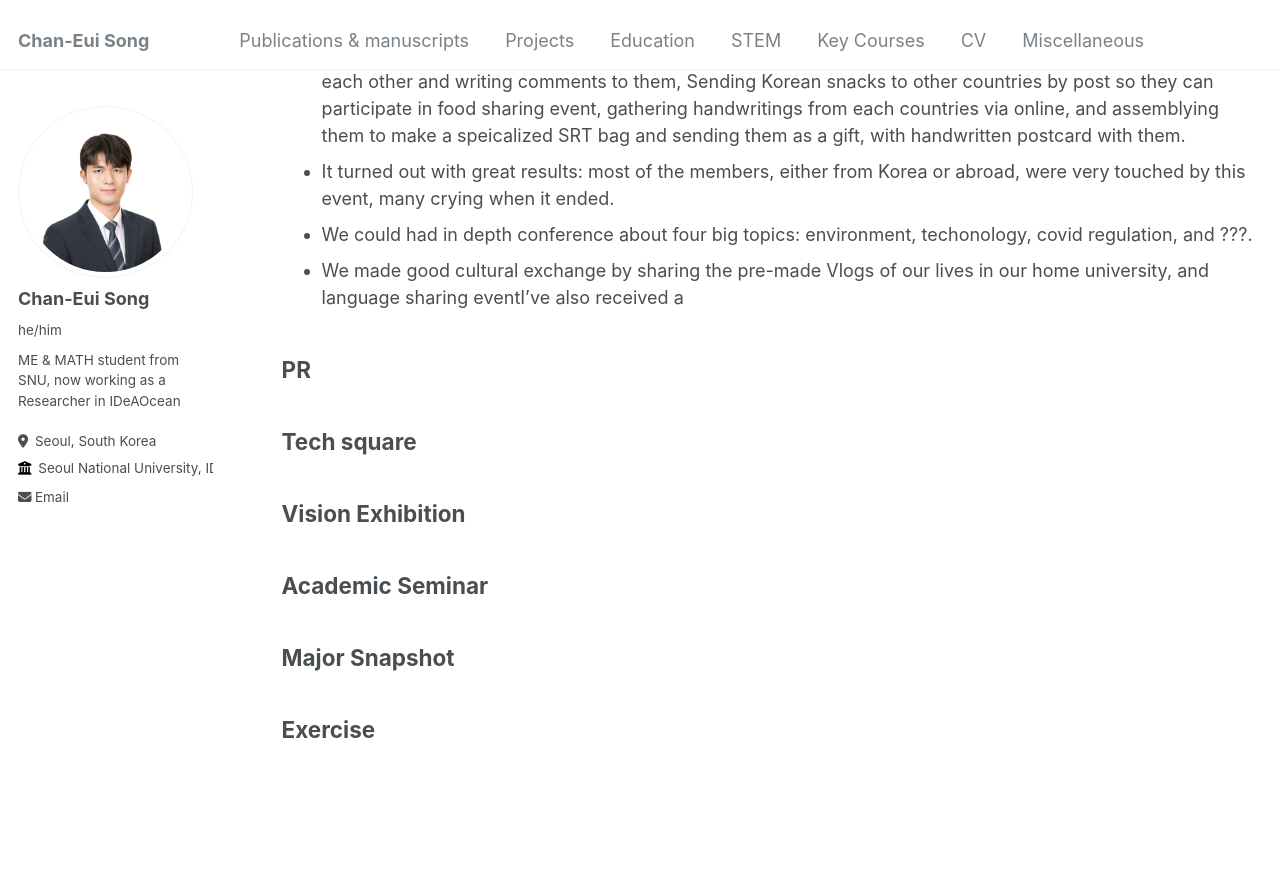
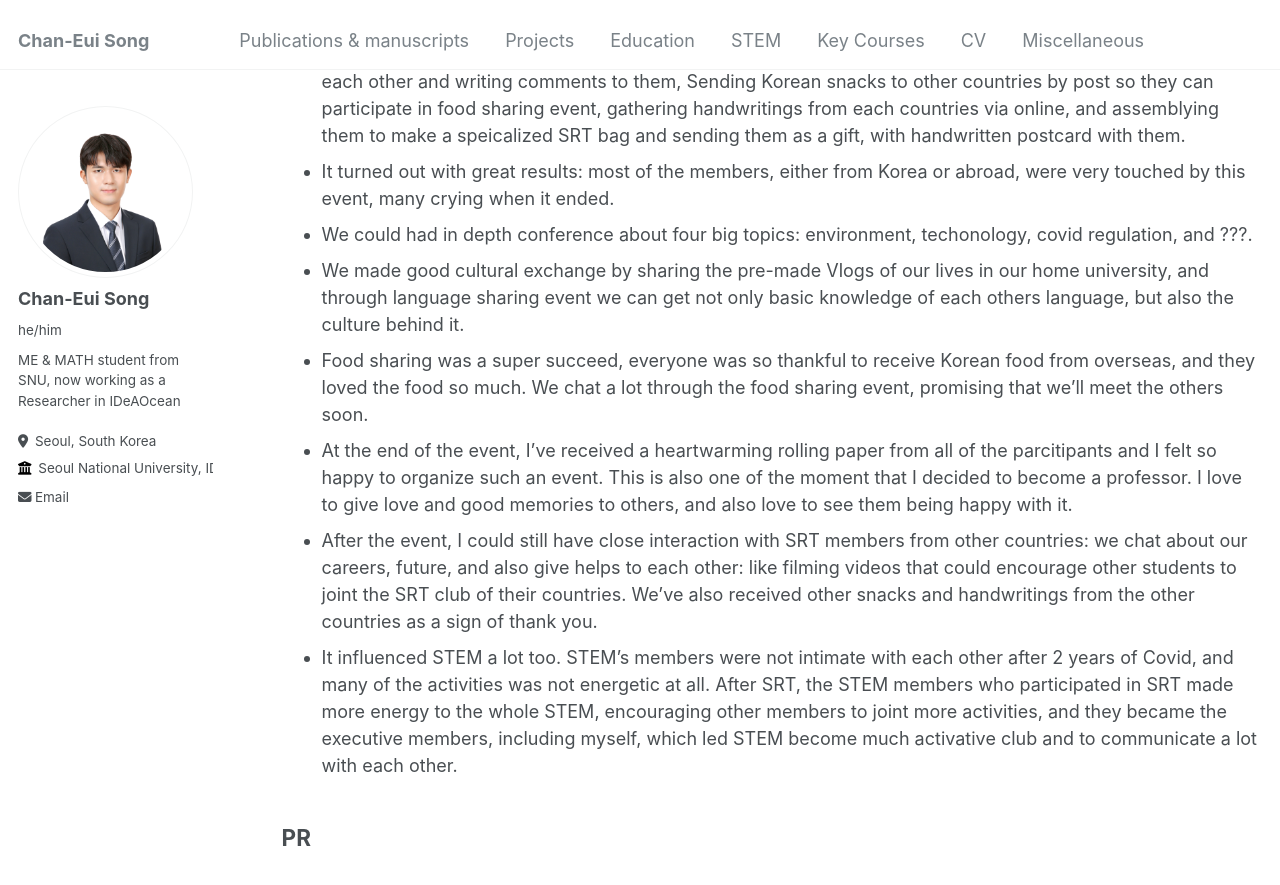
Before and after one commit to cksdml1014/chanisong, a Jekyll site: the page built from _pages/STEM.md, in a window 1280 px wide and 900 px high, scrolled down 1485 px. Shown: the top 885 px of the window. Built offline with Jekyll 4.4.1, drawn with Linux system fonts in a browser that asks for light colours.

Commit message:
Update STEM.md

```diff
--- a/_pages/STEM.md
+++ b/_pages/STEM.md
@@ -39,7 +39,11 @@ men and sophomores (Feb 2024).
 - I tried to make this event as special and intimate as possible, came up and executed various ideas: 2-day Internal workshop with SRT Korean members to get closer to each other, opening up small zoom events 2 months before the SRT, opening specialized Slack for SRT members and hosting regular events to describe each other and writing comments to them, Sending Korean snacks to other countries by post so they can participate in food sharing event, gathering handwritings from each countries via online, and assemblying them to make a speicalized SRT bag and sending them as a gift, with handwritten postcard with them.
 - It turned out with great results: most of the members, either from Korea or abroad, were very touched by this event, many crying when it ended.
 - We could had in depth conference about four big topics: environment, techonology, covid regulation, and ???.
-- We made good cultural exchange by sharing the pre-made Vlogs of our lives in our home university, and language sharing eventI've also received a
+- We made good cultural exchange by sharing the pre-made Vlogs of our lives in our home university, and through language sharing event we can get not only basic knowledge of each others language, but also the culture behind it.
+- Food sharing was a super succeed, everyone was so thankful to receive Korean food from overseas, and they loved the food so much. We chat a lot through the food sharing event, promising that we'll meet the others soon.
+- At the end of the event, I've received a heartwarming rolling paper from all of the parcitipants and I felt so happy to organize such an event. This is also one of the moment that I decided to become a professor. I love to give love and good memories to others, and also love to see them being happy with it.
+- After the event, I could still have close interaction with SRT members from other countries: we chat about our careers, future, and also give helps to each other: like filming videos that could encourage other students to joint the SRT club of their countries. We've also received other snacks and handwritings from the other countries as a sign of thank you.
+- It influenced STEM a lot too. STEM's members were not intimate with each other after 2 years of Covid, and many of the activities was not energetic at all. After SRT, the STEM members who participated in SRT made more energy to the whole STEM, encouraging other members to joint more activities, and they became the executive members, including myself, which led STEM become much activative club and to communicate a lot with each other.
 
 ## PR
 
```
